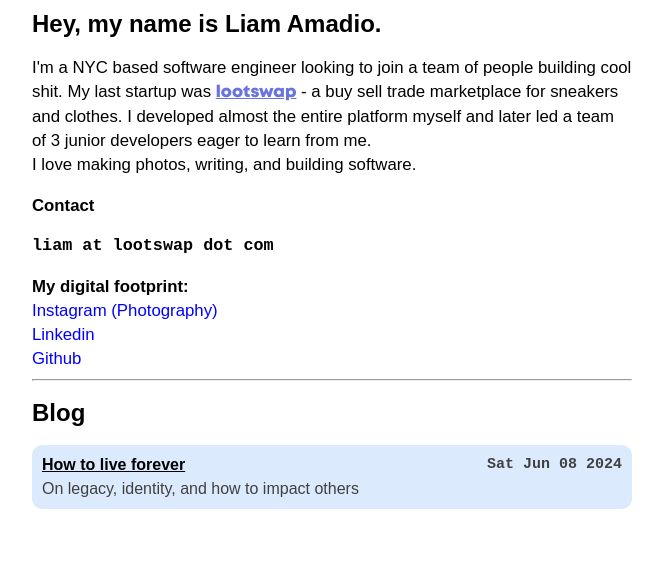
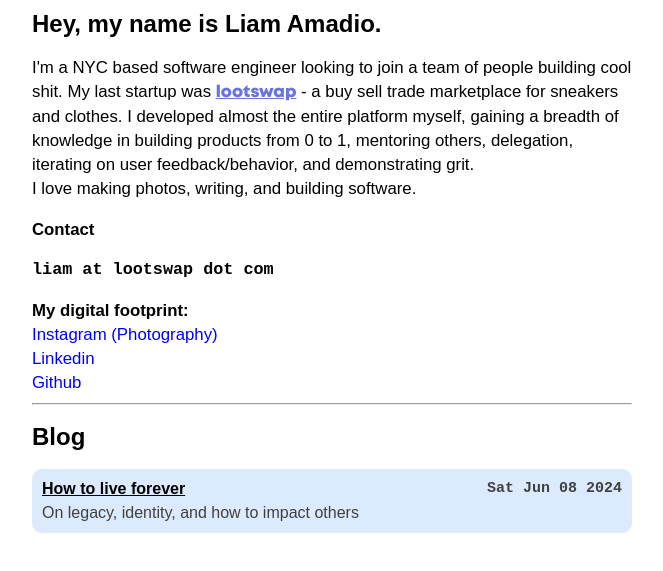
Before and after one commit to cnoott/liamamad.io, an Eleventy site: page src/index.html in a window 1280 px wide. Shown: the part 73-644 px from the top of the page, without its empty margins (308-971 px from the left). Built offline with nearby package versions, Linux system fonts and the light colour scheme; Eleventy itself is replaced by a stand-in of ours; files that its build step writes are made by us from their sources.

Commit message:
chagnes2

```diff
--- a/src/index.html
+++ b/src/index.html
@@ -48,7 +48,8 @@ order: 100
       I'm a NYC based software engineer looking to join a team of people building cool shit. My last startup was
       <a class="extrabold lootswap" href="https://download.lootswap.com">lootswap</a>
       - a buy sell trade marketplace for sneakers and
-      clothes. I developed almost the entire platform myself and later led a team of 3 junior developers eager to learn from me.
+      clothes. I developed almost the entire platform myself, gaining a breadth of knowledge in building products from 0 to 1,
+      mentoring others, delegation, iterating on user feedback/behavior, and demonstrating grit.
       <br/>
       I love making photos, writing, and building
       software.
```
